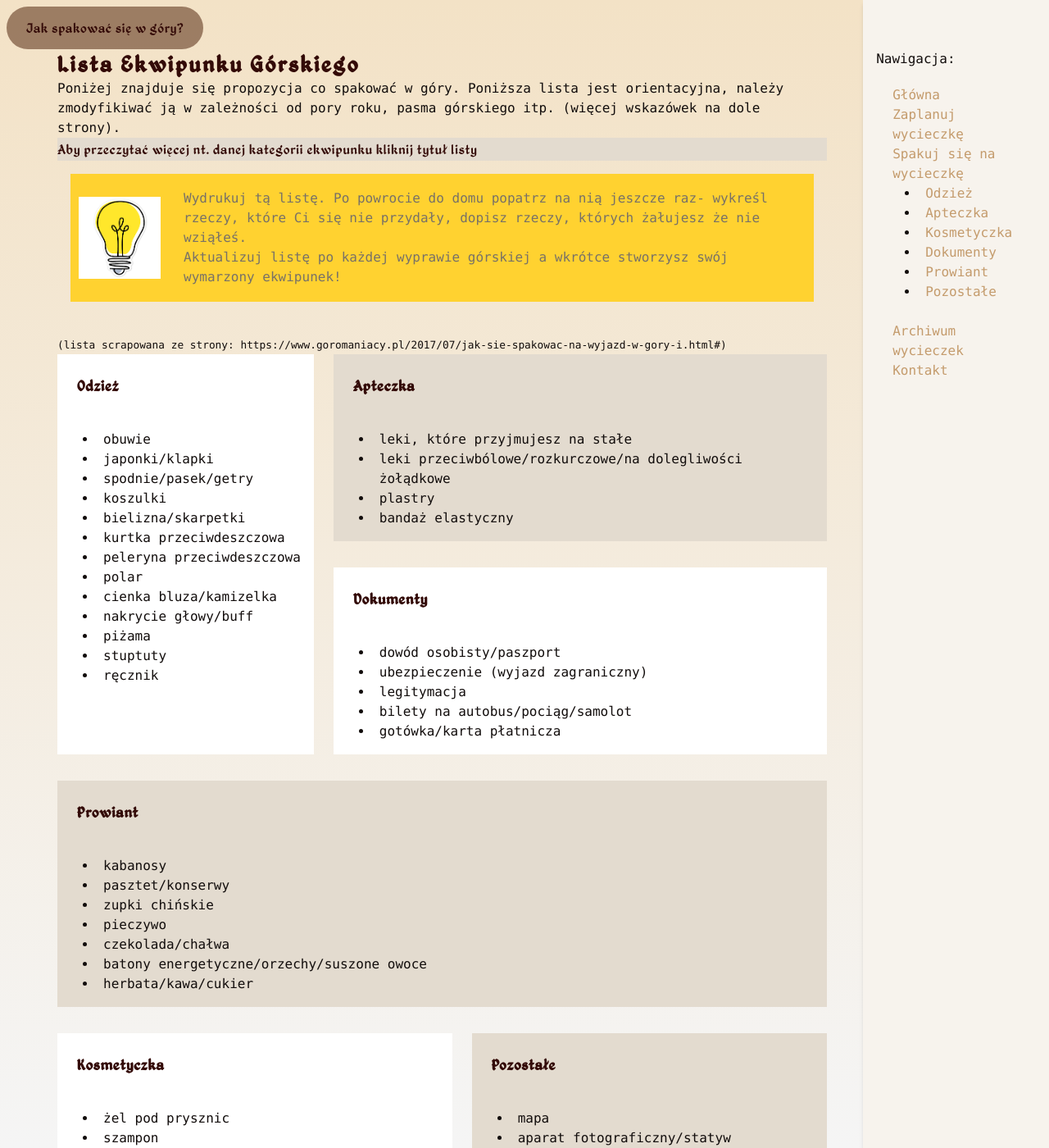
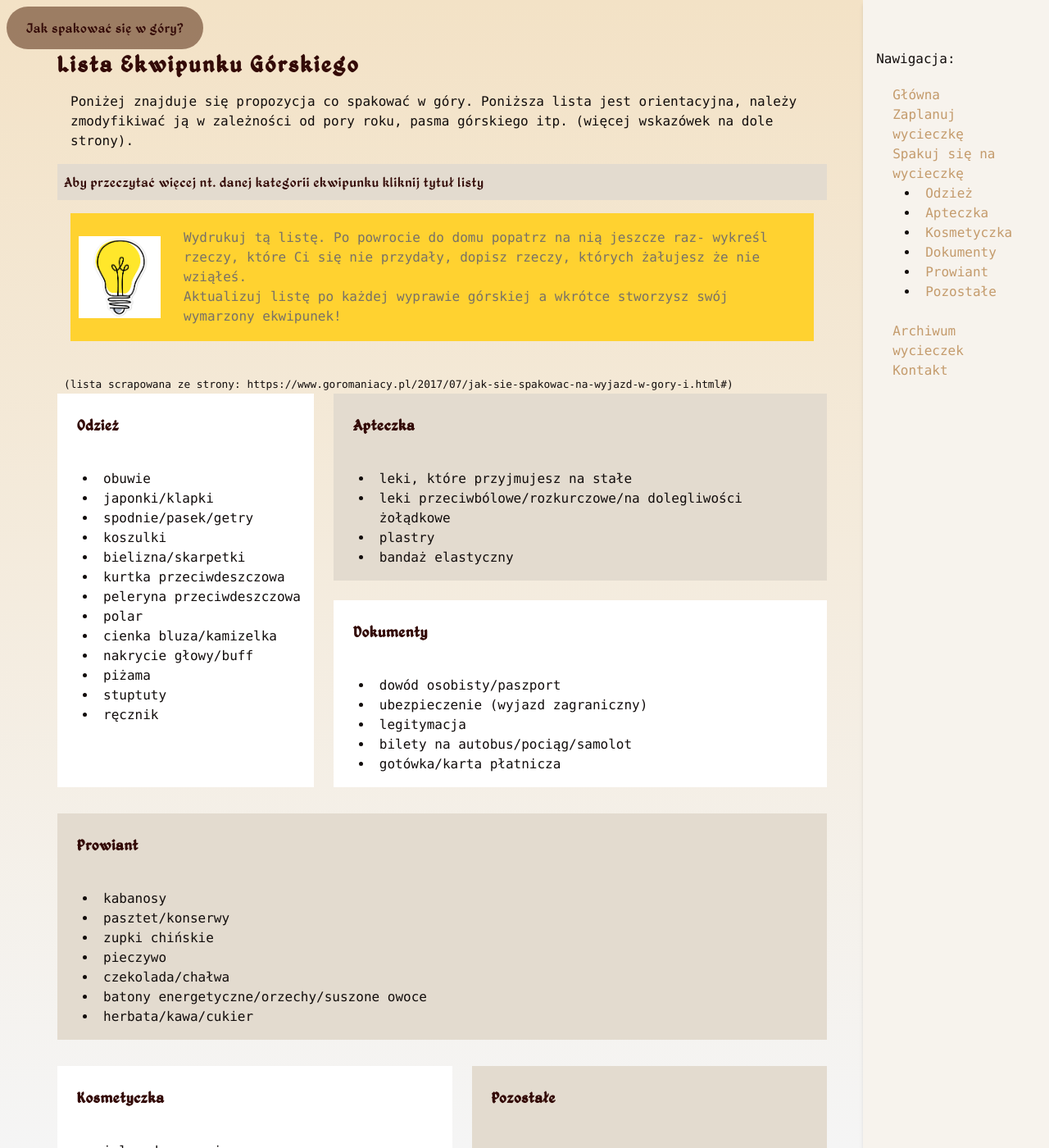
Before and after one commit to kama-pa-go/KGprojects, a Jekyll site: the page built from ekwipunek.md, in a window 1280 px wide and 1400 px high. Shown: the whole window at 82% size. Built offline with Jekyll 4.4.1, drawn with Linux system fonts in a browser that asks for light colours.

Commit message:
Your commit message here

```diff
--- a/_layouts/ekwipunek1.html
+++ b/_layouts/ekwipunek1.html
@@ -78,10 +78,10 @@
 
         <!-- Sidebar -->
         <div x-show="!isMobile || sidebarOpen"
-            class="right-0 top-2 m:col-span-1 lg:col-span-1 transition-all duration-300 h-full shadow-md bg-allmostWhite"
+            class="right-0 top-2 sm:col-span-1 transition-all z-40 duration-300 h-full shadow-md bg-allmostWhite"
             :class="{ 'fixed inset-y-0 left-0 z-40 w-full': sidebarOpen && isMobile }">
 
-          <div class="fixed top-2 p-4 py-10">
+          <div class="fixed top-2 w-full p-4 py-10">
             Nawigacja:
             <div class="m-2">
               {% include navigation_ekwipunek.html %}
--- a/assets/output.css
+++ b/assets/output.css
@@ -558,8 +558,14 @@
   .min-h-screen {
     min-height: 100vh;
   }
+  .w-1 {
+    width: calc(var(--spacing) * 1);
+  }
   .w-1\/2 {
     width: calc(1/2 * 100%);
+  }
+  .w-3 {
+    width: calc(var(--spacing) * 3);
   }
   .w-3\/5 {
     width: calc(3/5 * 100%);
@@ -1021,9 +1027,6 @@
   }
   .gap-8 {
     gap: calc(var(--spacing) * 8);
-  }
-  .gap-10 {
-    gap: calc(var(--spacing) * 10);
   }
   .space-y-reverse {
     :where(& > :not(:last-child)) {
@@ -1273,11 +1276,17 @@
   .bg-amber-300 {
     background-color: var(--color-amber-300);
   }
+  .bg-amber-950 {
+    background-color: var(--color-amber-950);
+  }
   .bg-amber-950\/50 {
     background-color: color-mix(in oklab, var(--color-amber-950) 50%, transparent);
   }
   .bg-basicBeage {
     background-color: var(--color-basicBeage);
+  }
+  .bg-black {
+    background-color: var(--color-black);
   }
   .bg-black\/50 {
     background-color: color-mix(in oklab, var(--color-black) 50%, transparent);
--- a/ekwipunek.md
+++ b/ekwipunek.md
@@ -5,9 +5,9 @@ title: Jak spakować się w góry?
 
 # Lista Ekwipunku Górskiego
 
-Poniżej znajduje się propozycja co spakować w góry. Poniższa lista jest orientacyjna, należy zmodyfikiwać ją w zależności od pory roku, pasma górskiego itp. (więcej wskazówek na dole strony).
+<p class="p-4">Poniżej znajduje się propozycja co spakować w góry. Poniższa lista jest orientacyjna, należy zmodyfikiwać ją w zależności od pory roku, pasma górskiego itp. (więcej wskazówek na dole strony).</p>
 
-<h3 class="bg-greyBase">Aby przeczytać więcej nt. danej kategorii ekwipunku kliknij tytuł listy</h3>
+<h3 class="bg-greyBase p-2">Aby przeczytać więcej nt. danej kategorii ekwipunku kliknij tytuł listy</h3>
 
 <blockquote class="p-4">
     <div style="display: flex; align-items: center; padding: 10px;" class="bg-amber-300">
@@ -21,7 +21,7 @@ Poniżej znajduje się propozycja co spakować w góry. Poniższa lista jest ori
 
 <br>
 
-<small>(lista scrapowana ze strony: https://www.goromaniacy.pl/2017/07/jak-sie-spakowac-na-wyjazd-w-gory-i.html#)</small>
+<small class="p-2">(lista scrapowana ze strony: https://www.goromaniacy.pl/2017/07/jak-sie-spakowac-na-wyjazd-w-gory-i.html#)</small>
 <div class="flex flex-col gap-8 w-full">
     <div class="grid sm:grid-flow-col-dense gap-6">
     <div class="bg-white w-full">
@@ -42,7 +42,7 @@ Poniżej znajduje się propozycja co spakować w góry. Poniższa lista jest ori
             <li class="pl-2"> ręcznik</li>
         </ul>
     </div>
-    <div class="grid  grid-flow-row-dense gap-8">
+    <div class="grid  grid-flow-row-dense gap-6">
     <div class="bg-greyBase w-full">
         <div class="p-6 -pb-6"><a href="/KGprojects/apteczka.html"><h2 clas="p-6">Apteczka</h2></a></div>
         <ul class="pl-10 p-4">
```
